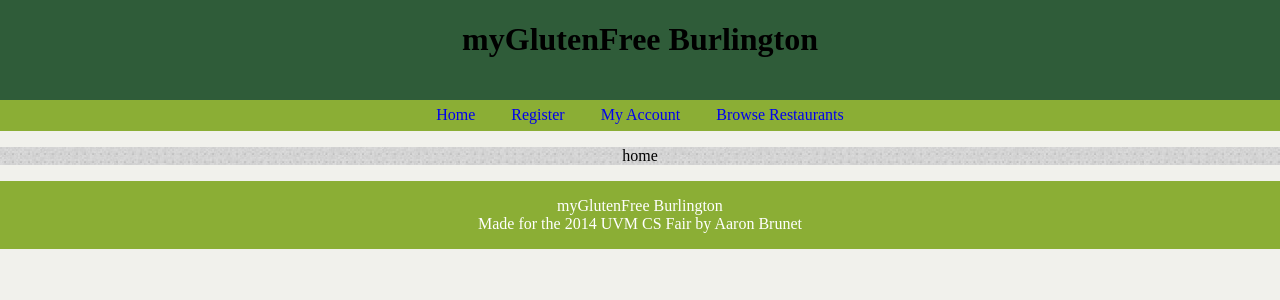
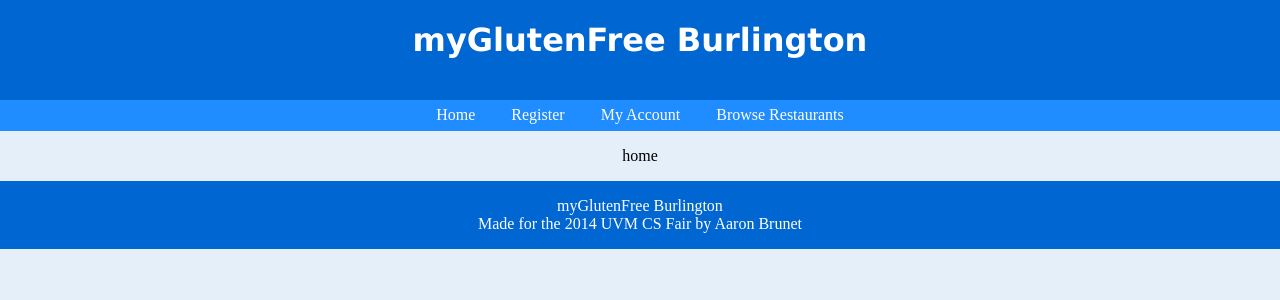
Before and after one commit to awbrunet/assignment10, a PHP site: page / in a window 1280 px wide. Shown: the top 300 px of the page. Run offline with PHP 8.4, Linux system fonts and the light colour scheme.

Commit message:
CSS revision

```diff
--- a/mystyle.css
+++ b/mystyle.css
@@ -13,13 +13,20 @@ header{
 	text-align: center;
     width: 100%;
     height: 100px;
-    background-color: #2f5c39;
+    background-color: #0066D1;
     margin: auto;
     padding-bottom: 0;
+	font-family: Verdana;
+	color:white;
+}
+
+h3{
+	font-family: Verdana;
+	font-size: 1em;
 }
 
 body {
-    background-color: #f1f1ec;
+    background-color: #e5effa;
     padding: 0;
     margin: 0 auto;
     font-family: "sansserif";
@@ -27,7 +34,7 @@ body {
 }
 
 nav {
-    background-color: #8bae35;
+    background-color: #1f8cff;
     text-align: center;
     color: white;
     margin: auto;
@@ -49,22 +56,22 @@ nav ol li{
 }
 nav ol li:hover {
 	transition: .25s;
-	background-color: #2f5c39;
+	background-color: #0066D1;
 }
 nav a:link{
     text-decoration: none;
+	color: white;
 }
 nav a:visited{
 	color: white;
 }
 
 article {
-	background: url("https://awbrunet.w3.uvm.edu/cs148/assignment5.0/lib/backgroundtile.jpg");
-	width: 100%;
+width: 100%;
 }
 
 footer {
-	background-color: #8bae35;
+	background-color: #0066D1;
 	display: inline-block;
 	width: 100%;
 	text-align: center;
@@ -78,7 +85,6 @@ table {
 	margin: auto;
 	border: 1px solid;
 	width: 80%;
-	box-shadow: 10px 10px 5px #888888;
 	background: white;
 	border-collapse: collapse;
 }
@@ -128,15 +134,13 @@ input[type=text]{
 }
 
 #formHolder{
-   background: url("https://awbrunet.w3.uvm.edu/cs148/assignment5.0/lib/backgroundtile.jpg");
-   padding: 2em;
+	padding: 2em;
 }
 
 #backgroundSpacer{
    	height: 10px;
 	width: 100%;
 	display:inline;
-	background: url("https://awbrunet.w3.uvm.edu/cs148/assignment5.0/lib/backgroundtile.jpg");
 }
 
 #state {
@@ -159,7 +163,7 @@ form{
    margin: auto;
    text-align: center;
    width: 80%;
-   background-color: #f1f1ec;
+   background-color: white;
    padding: 2em;
 }
 
```
